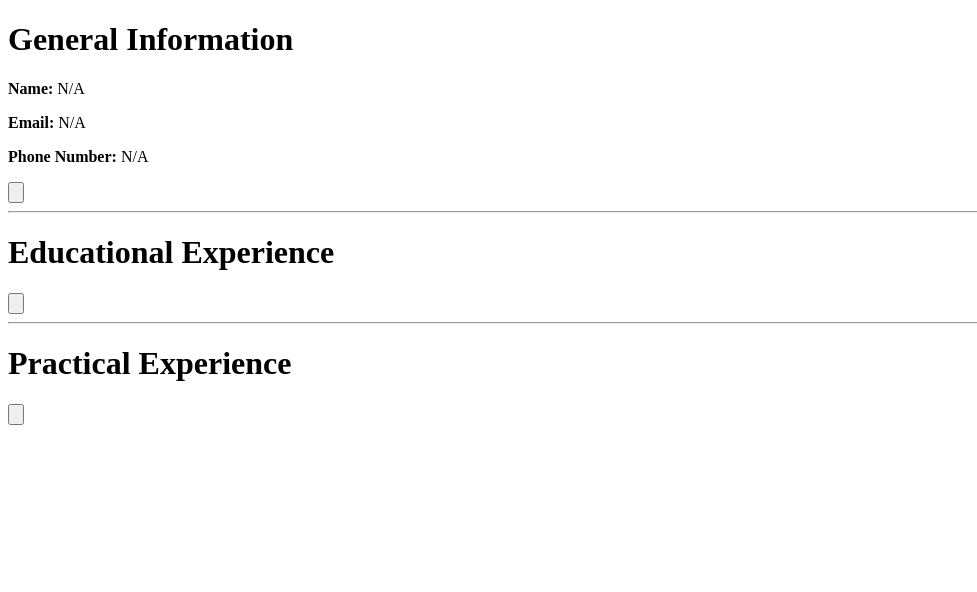
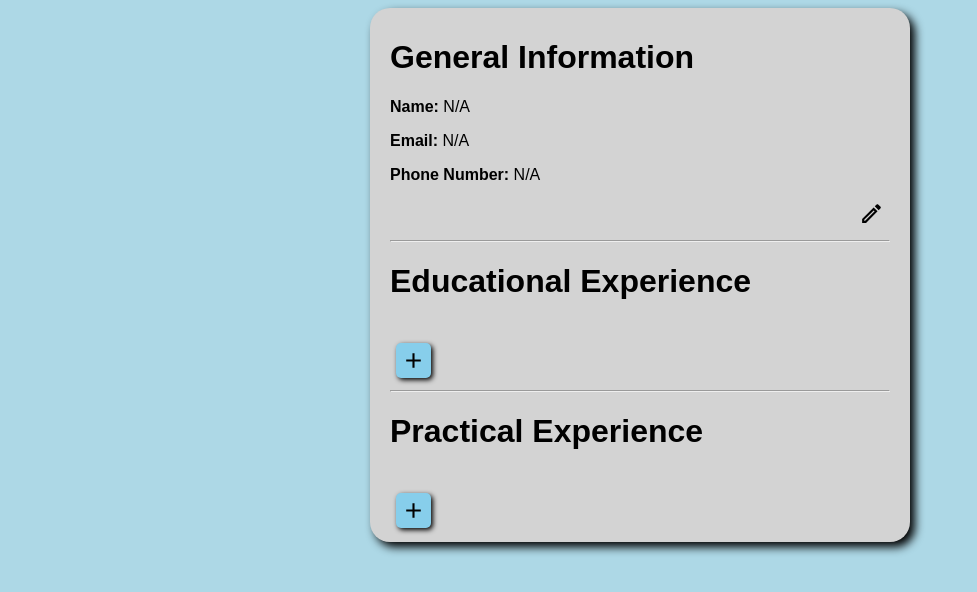
Before and after one commit to VexAve/odin-cv-application, a React (Vite) app: page / in a window 1280 px wide. Shown: the top 592 px of the page, without its empty margins (0-977 px from the left). Built offline with nearby package versions, Linux system fonts and the light colour scheme.

Commit message:
Add styling

```diff
--- a/src/App.css
+++ b/src/App.css
@@ -0,0 +1,27 @@
+#cv {
+  background-color: lightgrey;
+  max-width: 500px;
+  border-radius: 20px;
+  padding: 10px 20px;
+  margin: auto;
+  box-shadow: 5px 5px 10px;
+}
+
+.add {
+  background-color: skyblue;
+  padding: 5px;
+  border-radius: 5px;
+  box-shadow: 2px 2px 5px;
+  margin-top: 20px;
+}
+
+.add:hover {
+  background-color: lightblue;
+  box-shadow: 1px 1px 3px;
+}
+
+.cards {
+  display: flex;
+  flex-direction: column;
+  gap: 20px;
+}
--- a/src/App.jsx
+++ b/src/App.jsx
@@ -1,5 +1,6 @@
 import { useState } from "react";
 import "./App.css";
+import Card from "./components/Card.jsx";
 import addIcon from "./assets/plus.svg";
 import Information from "./components/Information.jsx";
 import Form from "./components/Form.jsx";
@@ -29,7 +30,7 @@ function App() {
   }
 
   function handleDelete(id) {
-    setInformation(({ [id]: _, ...newInformation }) => newInformation)
+    setInformation(({ [id]: _, ...newInformation }) => newInformation);
   }
 
   function handleCancel() {
@@ -47,7 +48,7 @@ function App() {
   console.log(Object.entries(information));
 
   return (
-    <>
+    <div id="cv">
       <h1>General Information</h1>
       <Information
         info={information["general"]}
@@ -57,23 +58,45 @@ function App() {
       />
       <hr />
       <h1>Educational Experience</h1>
+      <div className="cards">
         {Object.entries(information)
           .filter((item) => item[0].startsWith("educational"))
           .map((item) => (
-          <Information info={item[1]} onEdit={handleEdit} onDelete={handleDelete} id={item[0]} key={item[0]} />
+            <Card>
+              <Information
+                info={item[1]}
+                onEdit={handleEdit}
+                onDelete={handleDelete}
+                id={item[0]}
+                key={item[0]}
+              />
+            </Card>
           ))}
-        <button onClick={() => setModalInfoId("educational" + crypto.randomUUID())}>
-          <img src={addIcon} alt="add" />
+      </div>
+      <button
+        onClick={() => setModalInfoId("educational" + crypto.randomUUID())}
+      >
+        <img className="add" src={addIcon} alt="add" />
       </button>
       <hr />
       <h1>Practical Experience</h1>
+      <div className="cards">
         {Object.entries(information)
           .filter((item) => item[0].startsWith("practical"))
           .map((item) => (
-          <Information info={item[1]} onEdit={handleEdit} onDelete={handleDelete} id={item[0]} key={item[0]} />
+            <Card>
+              <Information
+                info={item[1]}
+                onEdit={handleEdit}
+                onDelete={handleDelete}
+                id={item[0]}
+                key={item[0]}
+              />
+            </Card>
           ))}
+      </div>
       <button onClick={() => setModalInfoId("practical" + crypto.randomUUID())}>
-          <img src={addIcon} alt="add" />
+        <img className="add" src={addIcon} alt="add" />
       </button>
       <Form
         key={modalInfoId + "reset"}
@@ -82,7 +105,7 @@ function App() {
         onCancel={handleCancel}
         onSubmit={handleSubmit}
       />
-    </>
+    </div>
   );
 }
 
--- /dev/null
+++ b/src/components/Card.jsx
@@ -0,0 +1,5 @@
+import "../styles/Card.css";
+
+export default function Card({ children }) {
+  return <div className="card">{children}</div>;
+}
--- a/src/components/Form.jsx
+++ b/src/components/Form.jsx
@@ -1,3 +1,4 @@
+import "../styles/Form.css";
 import { Fragment, useState } from "react";
 
 export default function Form({ initialInfo, id, onCancel, onSubmit }) {
@@ -52,7 +53,8 @@ export default function Form({ initialInfo, id, onCancel, onSubmit }) {
   return (
     <>
       {info ? (
-        <div>
+        <div id="backdrop">
+          <div id="form">
             {Object.entries(info).map(([name, { type, value }]) => {
               const id = name.replace(" ", "-");
               if (type === "text-area") {
@@ -82,8 +84,11 @@ export default function Form({ initialInfo, id, onCancel, onSubmit }) {
                 );
               }
             })}
+            <div id="form-btns">
               <button onClick={onCancel}>Cancel</button>
               <button onClick={() => onSubmit(id, info)}>Submit</button>
+            </div>
+          </div>
         </div>
       ) : null}
     </>
--- a/src/components/Information.jsx
+++ b/src/components/Information.jsx
@@ -1,20 +1,16 @@
+import "../styles/Information.css";
 import editIcon from "../assets/pencil-outline.svg";
 import deleteIcon from "../assets/trash-can-outline.svg";
 
 export default function Information({ info, onEdit, onDelete, id }) {
   return (
     <>
-      {Object.entries(info).map(([name, { type, value }]) => {
-        if (type === "date-range") {
-          return null;
-        } else {
-          return (
+      {Object.entries(info).map(([name, { value }]) => (
         <p key={name}>
           <b>{name}:</b> {value ? value : "N/A"}
         </p>
-          );
-        }
-      })}
+      ))}
+      <div id="edit-and-delete">
         <button onClick={() => onEdit(id)}>
           <img src={editIcon} alt="edit" />
         </button>
@@ -23,6 +19,7 @@ export default function Information({ info, onEdit, onDelete, id }) {
             <img src={deleteIcon} alt="delete" />
           </button>
         )}
+      </div>
     </>
   );
 }
--- a/src/index.css
+++ b/src/index.css
@@ -0,0 +1,4 @@
+body {
+  background-color: lightblue;
+  font-family: Arial, Helvetica, sans-serif;
+}
--- /dev/null
+++ b/src/styles/Card.css
@@ -0,0 +1,5 @@
+.card {
+  background-color: white;
+  border-radius: 20px;
+  padding: 2px 20px;
+}
--- /dev/null
+++ b/src/styles/Form.css
@@ -0,0 +1,44 @@
+#backdrop {
+  position: fixed;
+  display: flex;
+  justify-content: center;
+  align-items: center;
+  width: 100vw;
+  height: 100vh;
+  top: 0;
+  left: 0;
+  background-color: rgba(0, 0, 0, 0.5);
+}
+
+#form {
+  display: flex;
+  background-color: aliceblue;
+  padding: 20px;
+  flex-direction: column;
+  width: 400px;
+  margin: auto;
+  border: 2px solid black;
+}
+
+input, textarea {
+  margin-bottom: 15px;
+}
+
+textarea {
+  resize: vertical;
+}
+
+#form-btns {
+  display: flex;
+  gap: 10px;
+}
+
+#form-btns > button {
+  background-color: skyblue;
+  border: 1px solid blue;
+  padding: 5px 10px;
+}
+
+#form-btns > button:hover {
+  background-color: lightblue;
+}
--- /dev/null
+++ b/src/styles/Information.css
@@ -0,0 +1,15 @@
+button > img {
+  width: 25px;
+  height: auto;
+}
+
+button {
+  background: none;
+  border: none;
+}
+
+#edit-and-delete {
+  display: flex;
+  justify-content: flex-end;
+  margin-bottom: 10px;
+}
```
Lines whose indentation alone changed are shown as unchanged.
